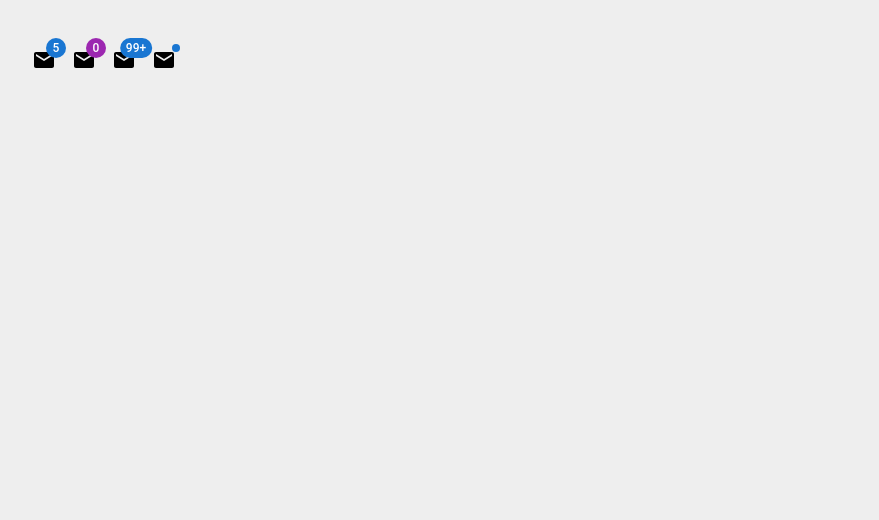
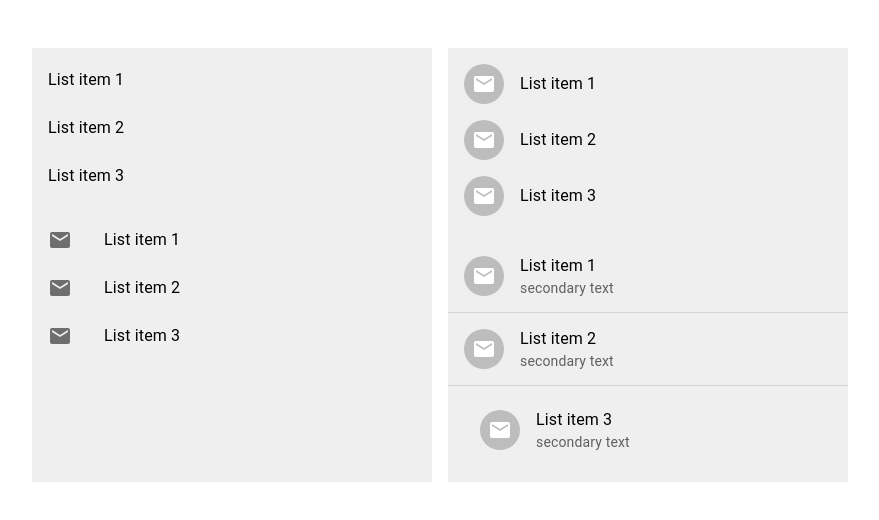
Before and after one commit to Aaron-KASONGO/react-mui-demo, a React (Create React App) app in the folder react-mui-demo/: page / in a window 1280 px wide. Shown: the top 520 px of the page, without its empty margins (16-895 px from the left). Built offline with nearby package versions, Linux system fonts and the light colour scheme.

Commit message:
List implementation

```diff
--- a/react-mui-demo/src/App.css
+++ b/react-mui-demo/src/App.css
@@ -1,5 +1,5 @@
 body {
-  background-color: #eeeeee;
+  background-color: #ffffff;
 }
 
 .App {
--- a/react-mui-demo/src/App.js
+++ b/react-mui-demo/src/App.js
@@ -1,21 +1,22 @@
 import './App.css';
-import { MuiLayout } from './components/layouts/MuiLayout';
-import { MuiAccordion } from './components/MuiAccordion';
-import { MuiAutocomplete } from './components/MuiAutocomplete';
-import { MuiAvatar } from './components/MuiAvatar';
-import { MuiBadge } from './components/MuiBadge';
-import { MuiBottomNavigation } from './components/MuiBottomNavigation';
-import MuiButton from './components/MuiButton';
-import { MuiCard } from './components/MuiCard';
-import { MuiDrawer } from './components/MuiDrawer';
-import { MuiImageLIst } from './components/MuiImageLIst';
-import { MuiNavBar } from './components/MuiNavBar';
-import { MuiRadioButton } from './components/MuiRadioButton';
-import { MuiRating } from './components/MuiRating';
-import { MuiSelect } from './components/MuiSelect';
-import { MuiSpeedDial } from './components/MuiSpeedDial';
-import { MuiTextField } from './components/MuiTextField';
-import { MuiTypography } from './components/MuiTypography';
+import { MuiList } from './components/MuiList';
+// import { MuiLayout } from './components/layouts/MuiLayout';
+// import { MuiAccordion } from './components/MuiAccordion';
+// import { MuiAutocomplete } from './components/MuiAutocomplete';
+// import { MuiAvatar } from './components/MuiAvatar';
+// import { MuiBadge } from './components/MuiBadge';
+// import { MuiBottomNavigation } from './components/MuiBottomNavigation';
+// import MuiButton from './components/MuiButton';
+// import { MuiCard } from './components/MuiCard';
+// import { MuiDrawer } from './components/MuiDrawer';
+// import { MuiImageLIst } from './components/MuiImageLIst';
+// import { MuiNavBar } from './components/MuiNavBar';
+// import { MuiRadioButton } from './components/MuiRadioButton';
+// import { MuiRating } from './components/MuiRating';
+// import { MuiSelect } from './components/MuiSelect';
+// import { MuiSpeedDial } from './components/MuiSpeedDial';
+// import { MuiTextField } from './components/MuiTextField';
+// import { MuiTypography } from './components/MuiTypography';
 
 function App() {
   return (
@@ -36,7 +37,8 @@
       {/* <MuiSpeedDial /> */}
       {/* <MuiBottomNavigation /> */}
       {/* <MuiAvatar /> */}
-      <MuiBadge />
+      {/* <MuiBadge /> */}
+      <MuiList />
     </div>
   );
 }
--- /dev/null
+++ b/react-mui-demo/src/components/MuiList.js
@@ -0,0 +1,125 @@
+import { Stack,Box, List, ListItem, ListItemText, ListItemIcon, ListItemAvatar, Avatar, ListItemButton, Divider } from "@mui/material"
+
+import MailIcon from '@mui/icons-material/Mail';
+
+
+export const MuiList = () => {
+  return (
+    <Stack direction="row" spacing={2}>
+        <Box sx={{ width: '400px', bgcolor: '#efefef' }}>
+            <List>
+                <ListItem>
+                    <ListItemText primary="List item 1" />
+                </ListItem>
+                <ListItem>
+                    <ListItemText primary="List item 2" />
+                </ListItem>
+                <ListItem>
+                    <ListItemText primary="List item 3" />
+                </ListItem>
+            </List>
+
+            {/* Pour mettre des icones à côté */}
+            <List>
+                <ListItem>
+                    <ListItemIcon>
+                        <MailIcon />
+                    </ListItemIcon>
+                    <ListItemText primary="List item 1" />
+                </ListItem>
+                <ListItem>
+                    <ListItemIcon>
+                        <MailIcon />
+                    </ListItemIcon>
+                    <ListItemText primary="List item 2" />
+                </ListItem>
+                <ListItem>
+                    <ListItemIcon>
+                        <MailIcon />
+                    </ListItemIcon>
+                    <ListItemText primary="List item 3" />
+                </ListItem>
+            </List>
+        </Box>
+        <Box sx={{ width: '400px', bgcolor: '#efefef' }}>
+
+
+            {/* Pour mettre des icones d'avatar à côté */}
+            <List>
+                <ListItem>
+                    <ListItemIcon>
+                        <ListItemAvatar>
+                            <Avatar>
+                                <MailIcon />
+                            </Avatar>
+                        </ListItemAvatar>
+                    </ListItemIcon>
+                    <ListItemText primary="List item 1" />
+                </ListItem>
+                <ListItem>
+                    <ListItemIcon>
+                        <ListItemAvatar>
+                            <Avatar>
+                                <MailIcon />
+                            </Avatar>
+                        </ListItemAvatar>
+                    </ListItemIcon>
+                    <ListItemText primary="List item 2" />
+                </ListItem>
+                <ListItem>
+                    <ListItemIcon>
+                        <ListItemAvatar>
+                            <Avatar>
+                                <MailIcon />
+                            </Avatar>
+                        </ListItemAvatar>
+                    </ListItemIcon>
+                    <ListItemText primary="List item 3" />
+                </ListItem>
+            </List>
+
+            {/* Bouton clickable et texte secondaire */}
+            <List>
+                <ListItem disablePadding>
+                    <ListItemButton>
+                        <ListItemIcon>
+                            <ListItemAvatar>
+                                <Avatar>
+                                    <MailIcon />
+                                </Avatar>
+                            </ListItemAvatar>
+                        </ListItemIcon>
+                        <ListItemText primary="List item 1" secondary="secondary text" />
+                    </ListItemButton>
+                </ListItem>
+                <Divider />
+                <ListItem disablePadding>
+                    <ListItemButton>
+                        <ListItemIcon>
+                            <ListItemAvatar>
+                                <Avatar>
+                                    <MailIcon />
+                                </Avatar>
+                            </ListItemAvatar>
+                        </ListItemIcon>
+                        <ListItemText primary="List item 2" secondary="secondary text" />
+                    </ListItemButton>
+                </ListItem>
+                <Divider />
+                <ListItem>
+                    <ListItemButton>
+                        <ListItemIcon>
+                            <ListItemAvatar>
+                                <Avatar>
+                                    <MailIcon />
+                                </Avatar>
+                            </ListItemAvatar>
+                        </ListItemIcon>
+                        <ListItemText primary="List item 3" secondary="secondary text" />
+                    </ListItemButton>
+                </ListItem>
+            </List>
+        </Box>
+    </Stack>
+  )
+}
```
